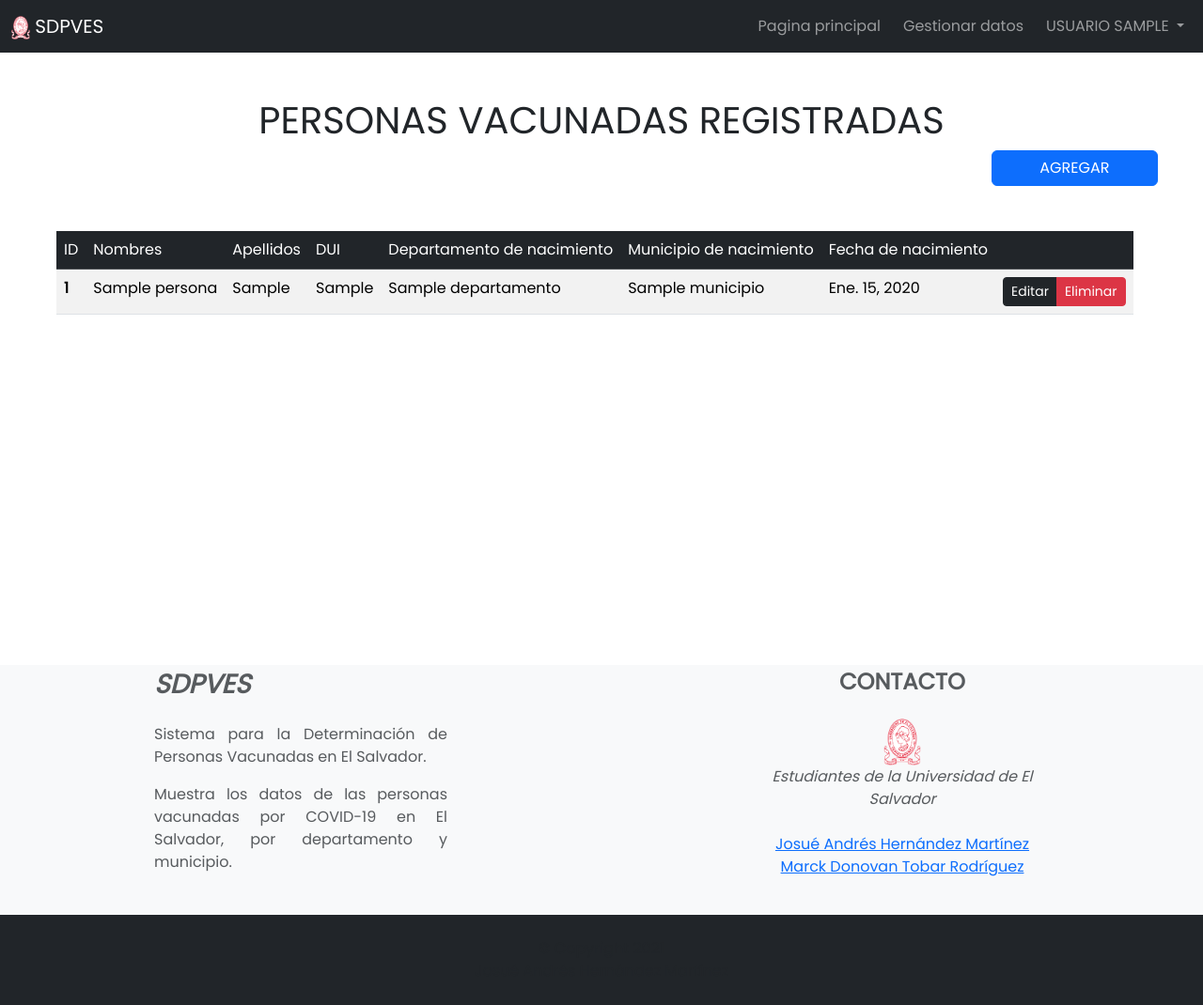
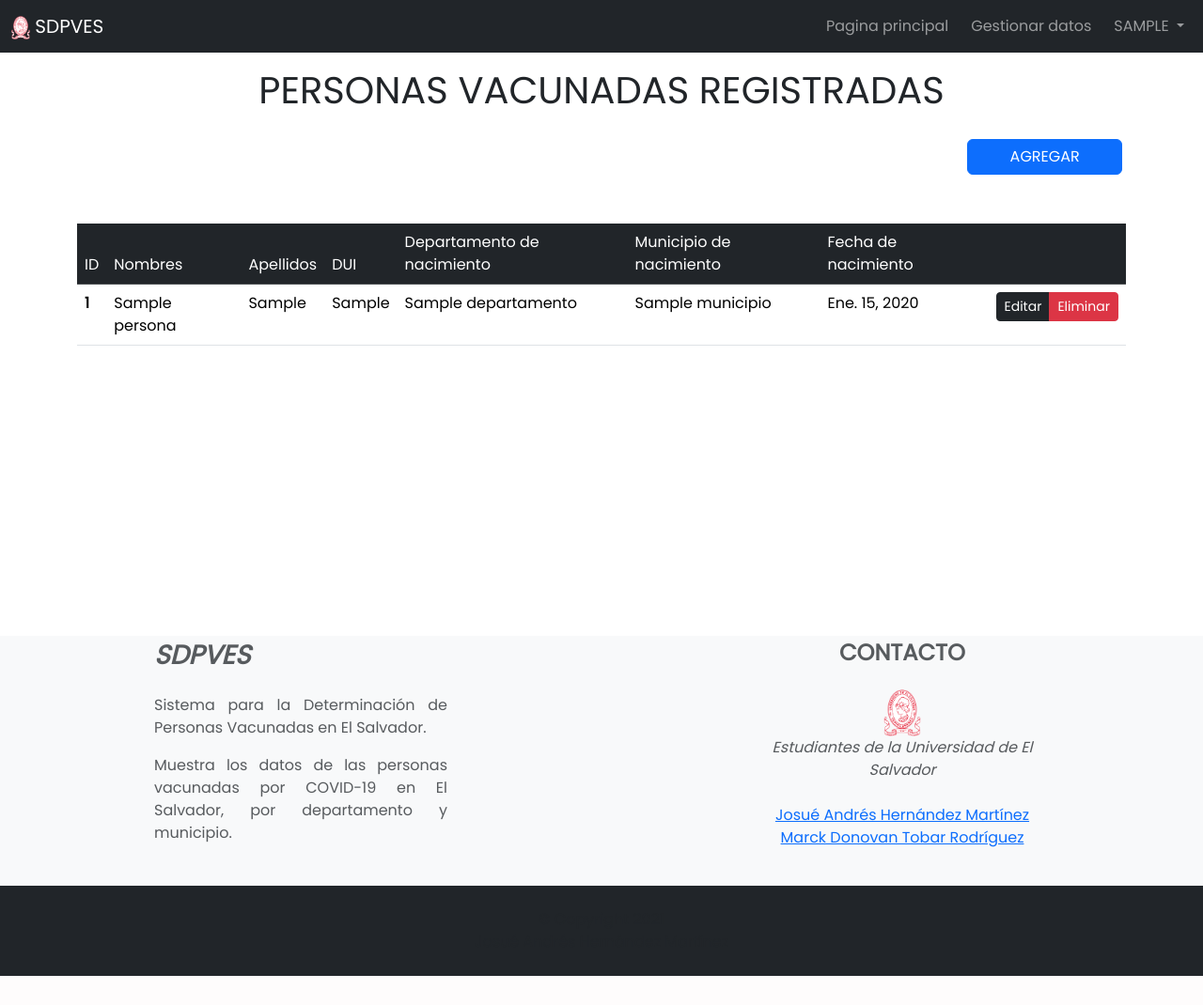
Before and after one commit to joanhermay/SDPVES, a Django app: page /administrador/gestion/ in a window 1280 px wide. Shown: the whole page at 94% size. After the commit the page ends 1039 px from the top, so only its background shows below. Run offline with Django 3.2, Linux system fonts and the light colour scheme; a user stored in the database is signed in; tables that the repository leaves empty hold one stand-in row (values such as "Sample post"); some libraries are stand-ins or nearby versions.

Commit message:
Corregir errores de presentación en las páginas
- La tabla que lista las personas registradas ya no se extiende
  verticalmente, ocupando toda la página.

- Se activa la edición del DUI a la hora de modificar el usuario.

- Se añade el total de vacunados a nivel nacional.

- Se corrige el dropdown-menu para mostrar los items al lado izquierdo,
  evitando que extienda horizontalmente la página.

- Números grandes serán formateados automáticamente por django.

OTROS CAMBIOS

- Corregir README.md

```diff
--- a/sdpves/settings.py
+++ b/sdpves/settings.py
@@ -35,6 +35,7 @@ INSTALLED_APPS = [
     'django.contrib.sessions',
     'django.contrib.messages',
     'django.contrib.staticfiles',
+    'django.contrib.humanize',
 
     'vacunacion.apps.VacunacionConfig',
 ]
--- a/templates/vacunacion/administrador-listar-personas.html
+++ b/templates/vacunacion/administrador-listar-personas.html
@@ -1,8 +1,9 @@
 {% extends 'vacunacion/base.html' %}
+{% load static %}
 {% block content %}
-    <div class="container-fluid justify-content-center align-content-center p-5">
-        <h1 class="text-center">PERSONAS VACUNADAS REGISTRADAS</h1>
-        <div class="row justify-content-end">
+    <div class="container justify-content-center align-content-center">
+        <h1 class="text-center p-3">PERSONAS VACUNADAS REGISTRADAS</h1>
+        <div class="row justify-content-end p-1">
             <div class="col-2 btn-group text-lg-center">
                 <button class="btn btn-primary text-center justify-content-center"
                         onclick="location.href='{% url 'registro' %}'">
@@ -12,10 +13,10 @@
         </div>
         <br>
         <br>
-        <div>
-
-        </div>
-        <table class="table table-responsive table-striped container-fluid" style="display: block; height: 350px; overflow: -moz-scrollbars-horizontal">
+        <div class="row justify-content-sm-around justify-content-center justify-content-lg-center">
+            {% if personas.count > 0 %}
+                <table class="table table-responsive table-hover d-block w-auto"
+                       style="height: 375px; overflow: auto; overflow-style: marquee-block">
                     <thead class="table-dark">
                     <tr>
                         <td scope="col">ID</td>
@@ -54,5 +55,19 @@
                     {% endfor %}
                     </tbody>
                 </table>
+            {% else %}
+                <h1 class="text-center">NO HAY REGISTROS</h1>
+            {% endif %}
         </div>
+    </div>
+    <script>
+        $(document).ready(function () {
+            $('#example').DataTable({
+                "scrollY": "200px",
+                "scrollCollapse": true,
+                "paging": false
+            });
+        });
+    </script>
+
 {% endblock %}
--- a/templates/vacunacion/base.html
+++ b/templates/vacunacion/base.html
@@ -8,7 +8,6 @@
     <meta http-equiv="X-UA-Compatible" content="ie=edge">
     <link rel="stylesheet" href="{% static 'bootstrap-5.0.1-dist/css/bootstrap.min.css' %}">
     <script src="{% static 'bootstrap-5.0.1-dist/js/bootstrap.bundle.min.js' %}"></script>
-
     <link rel="preconnect" href="https://fonts.googleapis.com">
     <link rel="preconnect" href="https://fonts.gstatic.com" crossorigin>
     <link href="https://fonts.googleapis.com/css2?family=Poppins&display=swap" rel="stylesheet">
@@ -17,7 +16,7 @@
 
     <title>
         {% if user.is_authenticated %}
-            SDPVES - {{user.username|upper}}
+            SDPVES - Administrador
         {% else %}
             SDPVES
         {% endif %}
@@ -27,7 +26,7 @@
 
 </head>
 <body>
-<nav class="navbar navbar-expand-lg navbar-dark bg-dark">
+<nav class="navbar navbar-expand-lg navbar-dark bg-dark ">
     <div class="container-fluid">
         <a class="navbar-brand" href="{% url 'principal' %}">
             <img
@@ -55,13 +54,14 @@
                             datos</a>
                     </li>
                     <li class="nav-item dropdown">
-                        <a class="nav-link dropdown-toggle text-uppercase" href="#" id="navbarDropdown" role="button"
+                        <a class="nav-link dropdown-toggle text-uppercase" href="#" id="navbarDropdown"
+                           role="button"
                            data-bs-toggle="dropdown" aria-expanded="false">
-                            Usuario {{ user.username }}
+                            {{ user.username }}
                         </a>
-                        <ul class="dropdown-menu" aria-labelledby="navbarDropdown">
+                        <ul class="dropdown-menu dropdown-menu-end" aria-labelledby="navbarDropdown">
                             <li class="">
-                                <a class="dropdown-item" href="{% url 'logout' %}">Cerrar sesión</a>
+                                <a class="dropdown-item " href="{% url 'logout' %}">Cerrar sesión</a>
                             </li>
                         </ul>
                     </li>
@@ -76,6 +76,7 @@
         </div>
     </div>
 </nav>
+
 <section>
     {% block content %}
     {% endblock %}
@@ -84,11 +85,8 @@
 <div class="bg-light text-muted">
     <section class="">
         <div class="container-fluid text-md-start mt-5">
-            <!-- Grid row -->
             <div class="row mt-3">
-                <!-- Grid column -->
                 <div class="col-md-3 col-lg-4 col-xl-3 mx-auto mb-4 p-1" style="text-align:justify">
-                    <!-- Content -->
                     <h3 class="text-uppercase fw-bold mb-4">
                         <i class="fas fa-gem me-3">SDPVES</i>
                     </h3>
@@ -100,9 +98,6 @@
                         municipio.
                     </p>
                 </div>
-                <!-- Grid column -->
-
-                <!-- Grid column -->
                 <div class="col-md-4 col-lg-3 col-xl-3 mx-auto mb-md-0 mb-4 p-1">
                     <!-- Links -->
                     <h4 class="text-center text-uppercase fw-bold mb-4">
@@ -124,21 +119,16 @@
                         <a href="mailto:hm19065@ues.edu.sv">Josué Andrés Hernández Martínez</a>
                         <br>
                         <a href="mailto:tr19005@ues.edu.sv">Marck Donovan Tobar Rodríguez</a>
-
                     </p>
-
                 </div>
             </div>
         </div>
     </section>
-
-    <!-- Copyright -->
     <div class="text-center p-4 bg-dark" style="background-color: rgba(0, 0, 0, 0.05);">
         © Copyright 2021
         <br>
         Josué Andrés Hernández Martínez
     </div>
-    <!-- Copyright -->
 </div>
 </body>
 </html>
```
Also changed, not shown: templates/vacunacion/administrador-guardar_persona.html (+3 -6 lines), templates/vacunacion/administrador-modificar_persona.html (+4 -8 lines), templates/vacunacion/pagina-principal.html (+32 -13 lines), README.md. Lines whose indentation alone changed are shown as unchanged.
